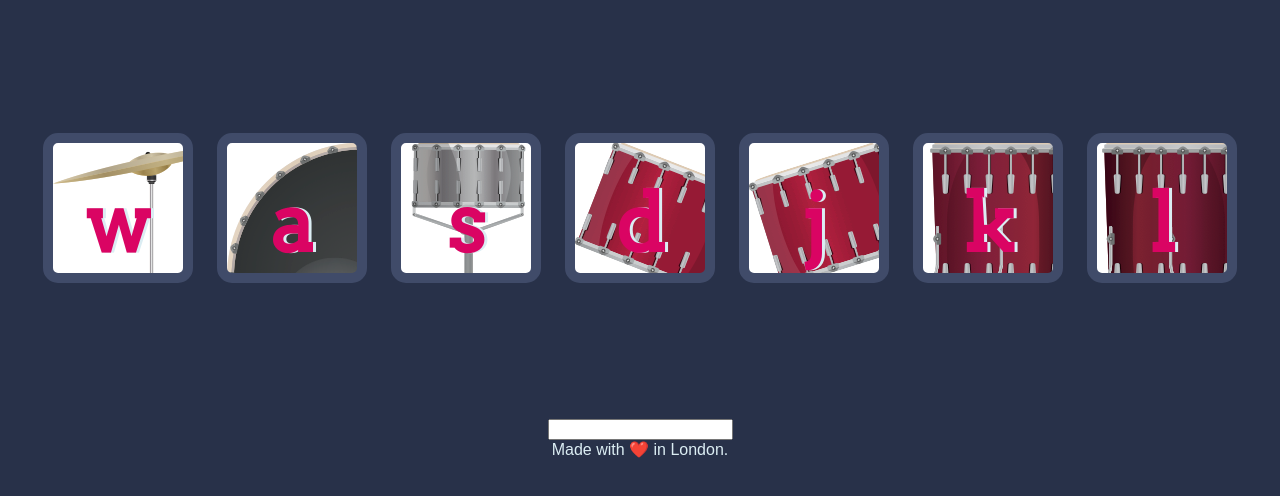
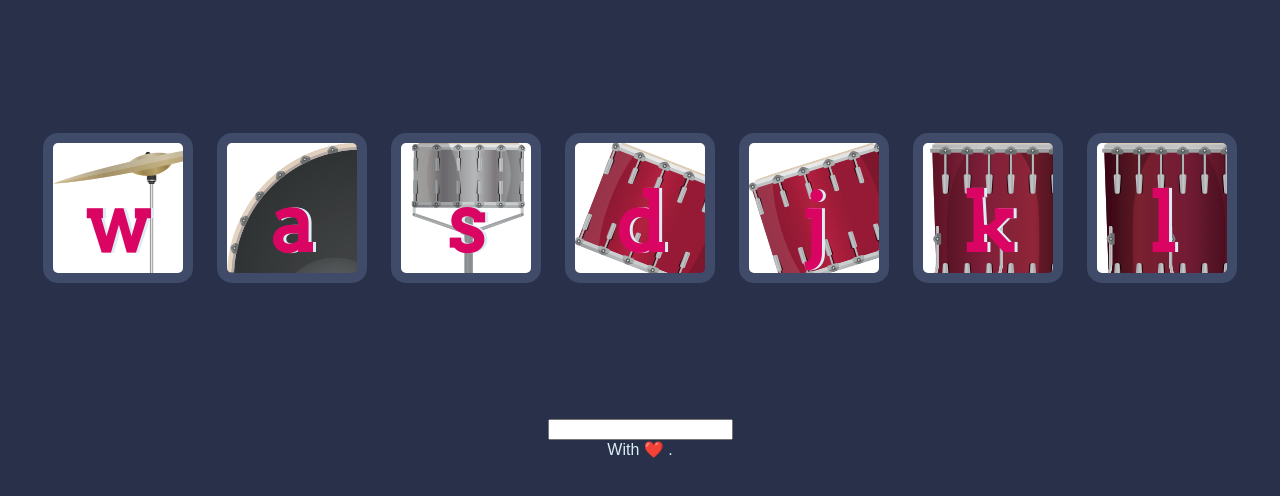
Before and after one commit to Ankit377/drumplay, a plain HTML site: page index.html in a window 1280 px wide. Shown: the part 156-652 px from the top of the page. Drawn offline with Linux system fonts and the light colour scheme.

Commit message:
footer updated

```diff
--- a/index.html
+++ b/index.html
@@ -20,7 +20,7 @@
     <button class="l drum">l</button>
   </div>
   <input type="text" />
-  <footer>Made with ❤️ in London.</footer>
+  <footer>With ❤️ .</footer>
   <script src="index.js"></script>
 </body>
 
```
